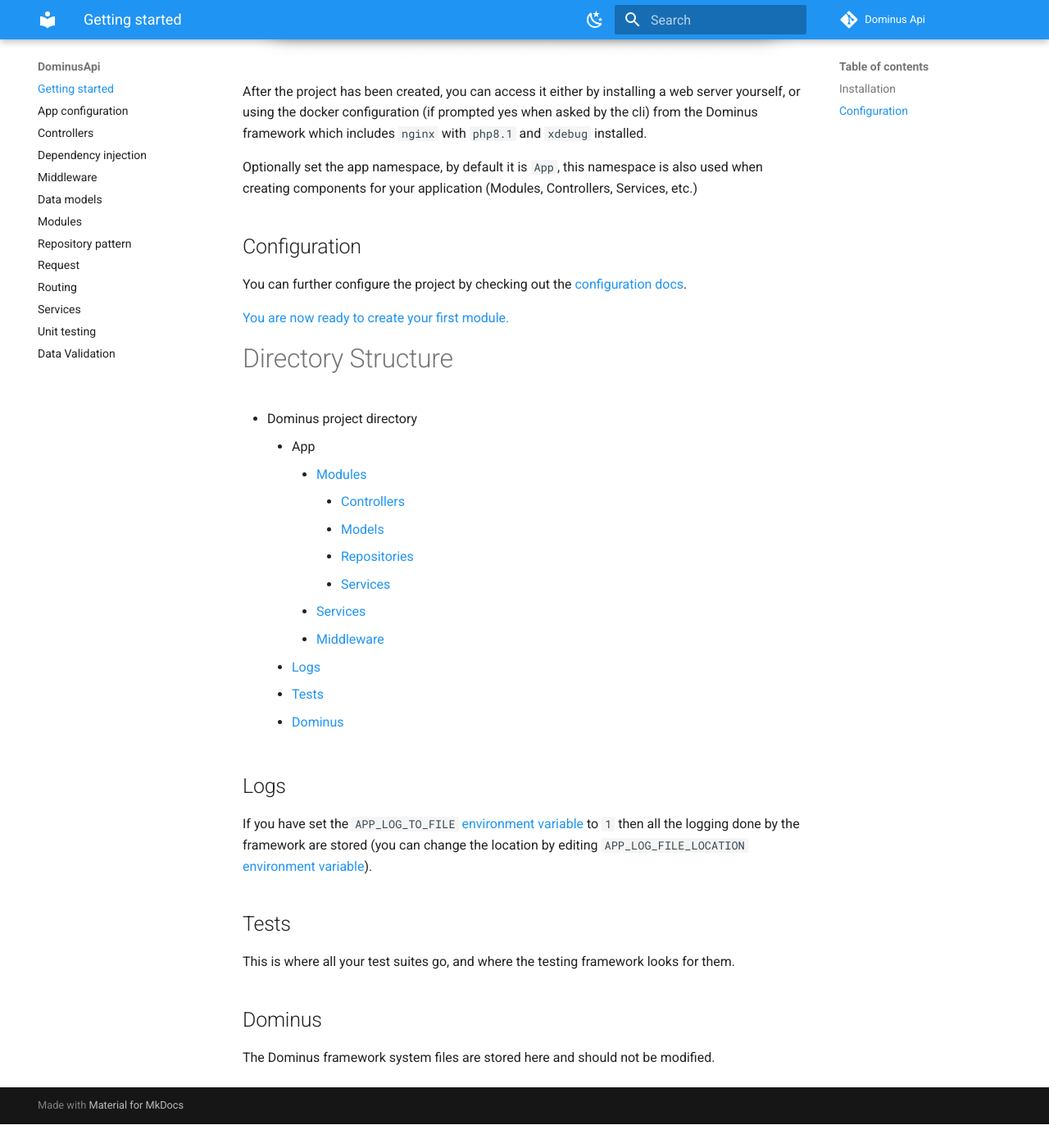
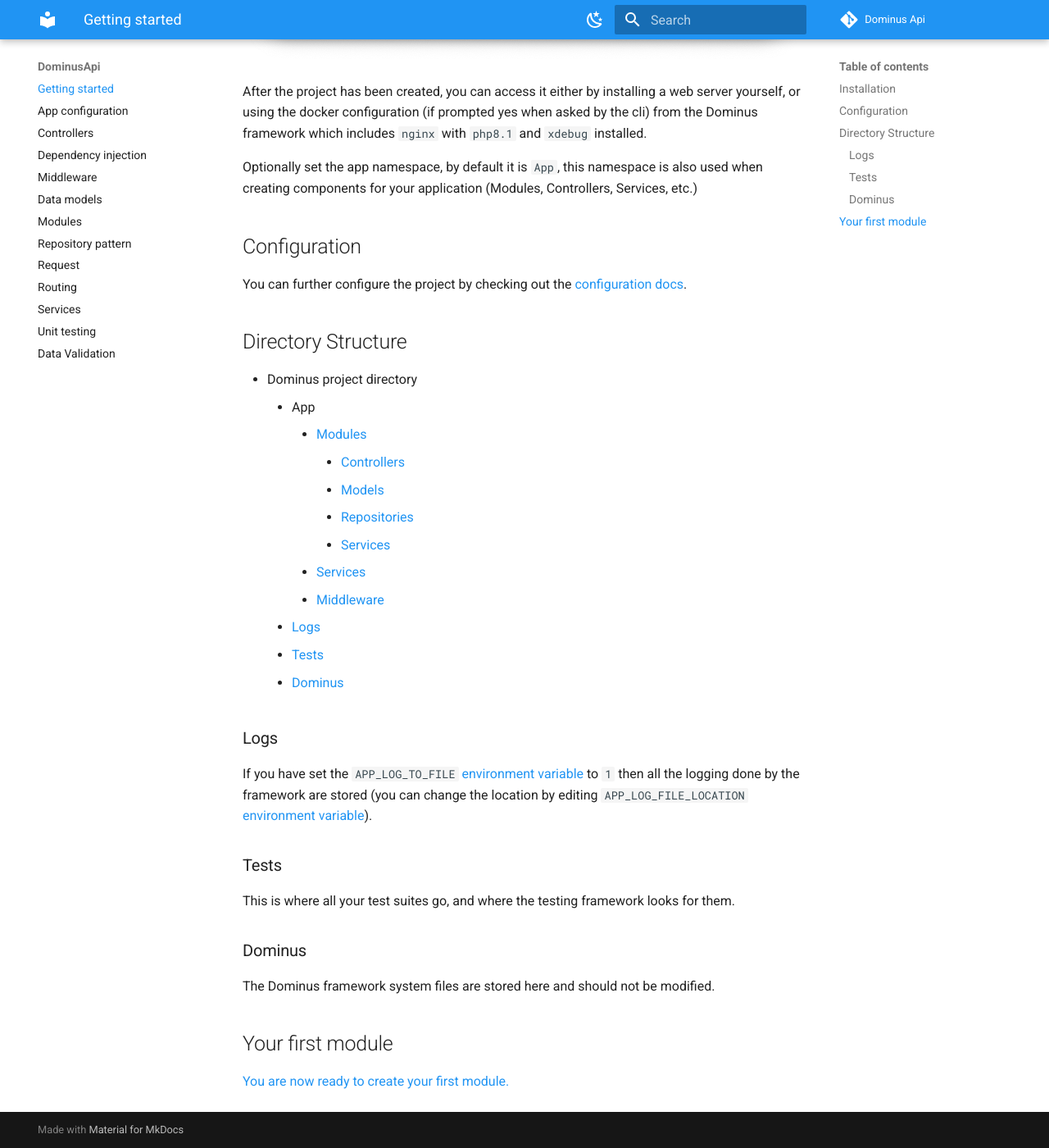
Before and after one commit to daniel1919-00/DominusApi, an MkDocs documentation site: the page built from docs/docs/index.md, in a window 1280 px wide and 1400 px high, scrolled down 941 px. Shown: the whole window at 82% size. Built offline with MkDocs 1.6.1 and Material for MkDocs 9.7.7, drawn with Linux system fonts in a browser that asks for light colours; comment, search, counter and statistics services are not loaded; before the commit the page ends 2312 px from its top, so only the background shows below that.

Commit message:
* updated docs

```diff
--- a/docs/docs/index.md
+++ b/docs/docs/index.md
@@ -42,11 +40,15 @@ You can further configure the project by checking out the [configuration docs](c
     - [Tests](#Tests)
     - [Dominus](#Dominus)
 
-## Logs
+### Logs
 If you have set the `APP_LOG_TO_FILE` [environment variable](configuration.md#environment-configuration) to `1` then all the logging done by the framework are stored (you can change the location by editing `APP_LOG_FILE_LOCATION` [environment variable](configuration.md#environment-configuration)).
 
-## Tests
+### Tests
 This is where all your test suites go, and where the testing framework looks for them.
 
-## Dominus
+### Dominus
 The Dominus framework system files are stored here and should not be modified.
+
+## Your first module
+
+[You are now ready to create your first module.](modules.md)
```
Also changed, not shown: other parts of docs/docs/index.md (+1 -3 lines).
